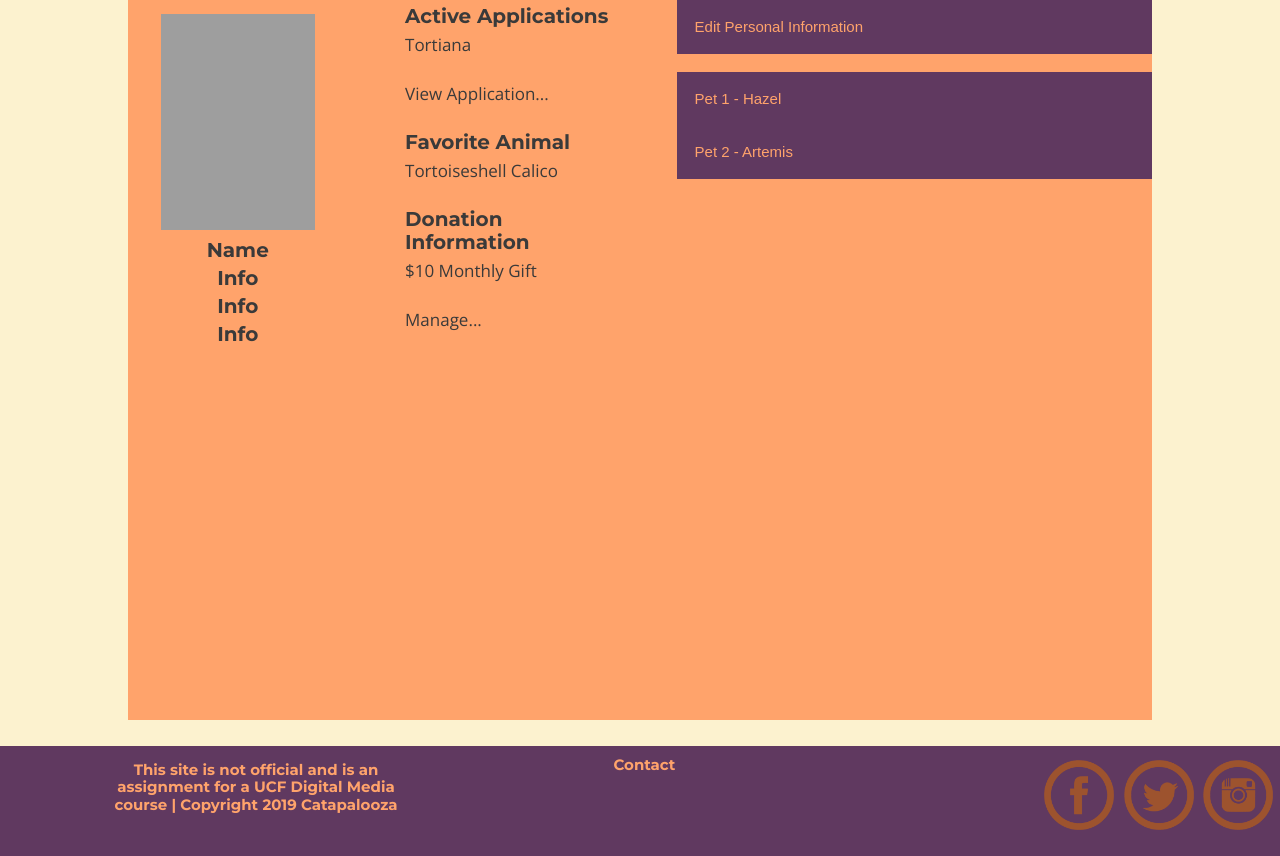
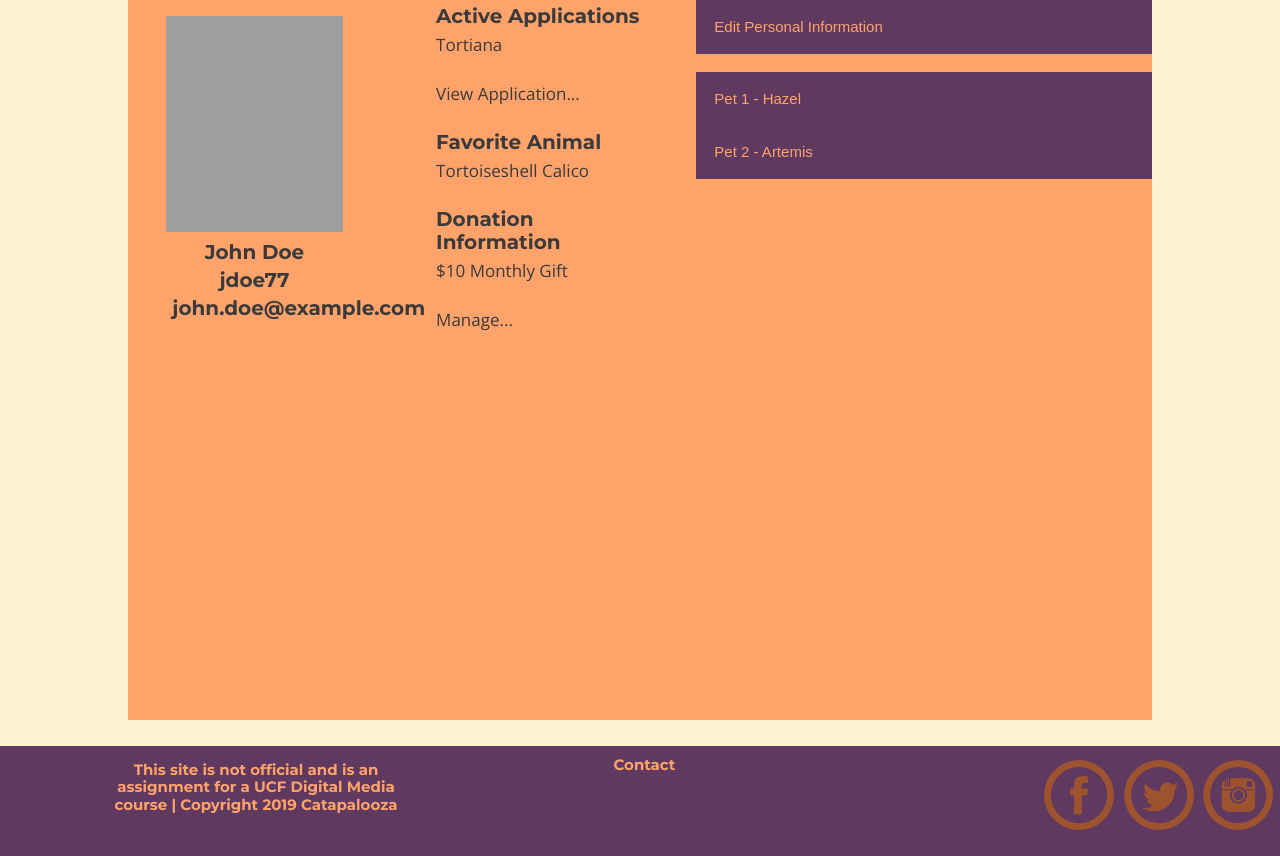
Before and after one commit to smp52/wd40-MS3, a PHP site: page /account.html in a window 1280 px wide. Shown: the part 190-1046 px from the top of the page. Run offline with PHP 8.4, Linux system fonts and the light colour scheme; some libraries are stand-ins or nearby versions; some web fonts are replaced; grey boxes are pictures that could not be loaded.

Commit message:
Edits to Accounts page
Edited the info/content on the account page, and some of the styling of the links

```diff
--- a/wd40-DS1/account.html
+++ b/wd40-DS1/account.html
@@ -49,10 +49,9 @@
     <div class="accountarea">
         <div class="section1 pure-u-6-24">
         <img src="https://picsum.photos/200/300">
-        <h3>Name</h3>
-        <h3>Info</h3>
-        <h3>Info</h3>
-        <h3>Info</h3>
+        <h3>John Doe</h3>
+        <h3>jdoe77</h3>
+        <h3>john.doe@example.com</h3>
         </div>
         <div class="section4 pure-u-3-8">
         <h3>Active Applications</h3>
@@ -62,7 +61,7 @@
         <p>Tortoiseshell Calico</p>
         <h3>Donation Information</h3>
         <p>$10 Monthly Gift</p>
-				<p>Manage...</p>
+				<p class="link">Manage...</p>
         </div>
 
         <div class="section6 pure-u-13-24">
@@ -71,7 +70,7 @@
             <div class="content">
             <p>Email:</p>
 						<p>Username:</p>
-						<p>Change password...</p>
+						<p class="link">Change password...</p>
             </div>
 
 						<br>
@@ -79,13 +78,13 @@
             <button type="button" class="collapsible" id="collapsible">Pet 1 - Hazel</button>
             <div class="content">
             <p>Lorem ipsum dolor sit amet, consectetur adipisicing elit, sed do eiusmod tempor incididunt ut labore et dolore magna aliqua. Ut enim ad minim veniam, quis nostrud exercitation ullamco laboris nisi ut aliquip ex ea commodo consequat.</p>
-						<p>Edit...</p>
+						<p class="link">Edit...</p>
 						</div>
 
             <button type="button" class="collapsible" id="collapsible">Pet 2 - Artemis</button>
             <div class="content">
             <p>Lorem ipsum dolor sit amet, consectetur adipisicing elit, sed do eiusmod tempor incididunt ut labore et dolore magna aliqua. Ut enim ad minim veniam, quis nostrud exercitation ullamco laboris nisi ut aliquip ex ea commodo consequat.</p>
-						<p>Edit...</p>
+						<p class="link">Edit...</p>
 						</div>
 
         </div>
--- a/wd40-DS1/css/styles.css
+++ b/wd40-DS1/css/styles.css
@@ -297,7 +297,10 @@ body {
   transform: translate(-50%, -50%);
 }
 
-
+.link {
+    color: blue;
+    text-decoration: underline;
+}
 
 footer {
     height: 80px;
```
Also changed, not shown: 1 other file.
